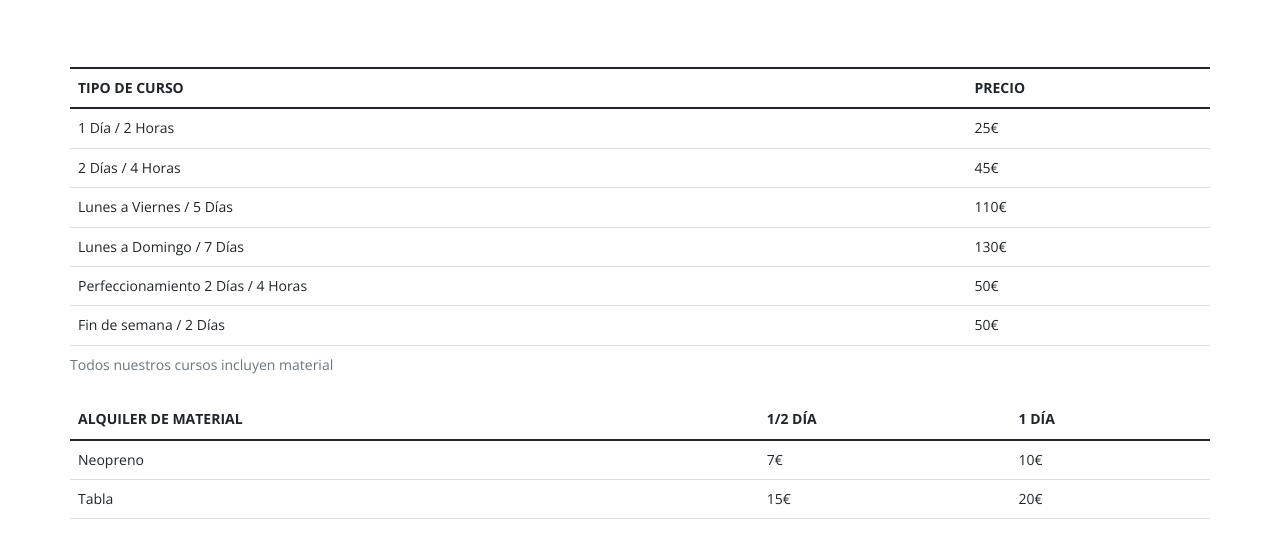
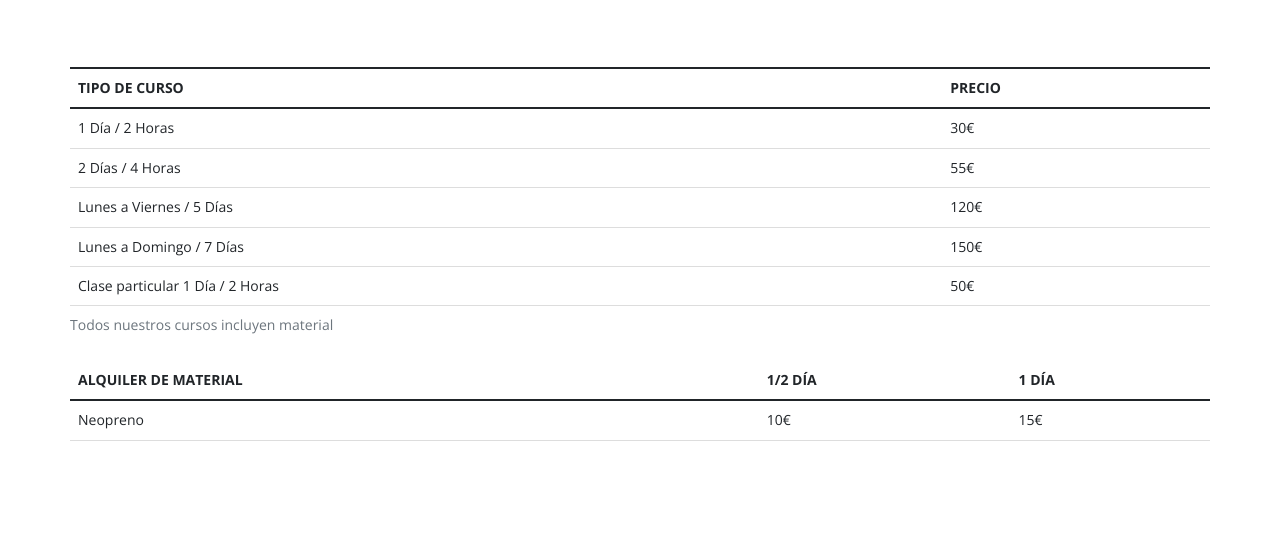
Before and after one commit to vegaro/surfskull, a plain HTML site: page index.html in a window 1280 px wide. Shown: the part 3332-3866 px from the top of the page. Drawn offline with nearby package versions, Linux system fonts and the light colour scheme; a script that the page names is missing.

Commit message:
Update table

```diff
--- a/index.html
+++ b/index.html
@@ -367,26 +367,22 @@
               <tbody>
                 <tr>
                   <td>1 Día / 2 Horas</td>
-                  <td>25€</td>
+                  <td>30€</td>
                 </tr>
                 <tr>
                   <td>2 Días / 4 Horas</td>
-                  <td>45€</td>
+                  <td>55€</td>
                 </tr>
                 <tr>
                   <td>Lunes a Viernes / 5 Días</td>
-                  <td>110€</td>
+                  <td>120€</td>
                 </tr>
                 <tr>
                   <td>Lunes a Domingo / 7 Días</td>
-                  <td>130€</td>
+                  <td>150€</td>
                 </tr>
                 <tr>
-                  <td>Perfeccionamiento 2 Días / 4 Horas</td>
-                  <td>50€</td>
-                </tr>
-                <tr>
-                  <td>Fin de semana / 2 Días</td>
+                  <td>Clase particular 1 Día / 2 Horas</td>
                   <td>50€</td>
                 </tr>
               </tbody>
@@ -404,13 +400,8 @@
               <tbody>
                 <tr>
                   <td>Neopreno</td>
-                  <td>7€</td>
                   <td>10€</td>
-                </tr>
-                <tr>
-                  <td>Tabla</td>
                   <td>15€</td>
-                  <td>20€</td>
                 </tr>
               </tbody>
             </table>
```
